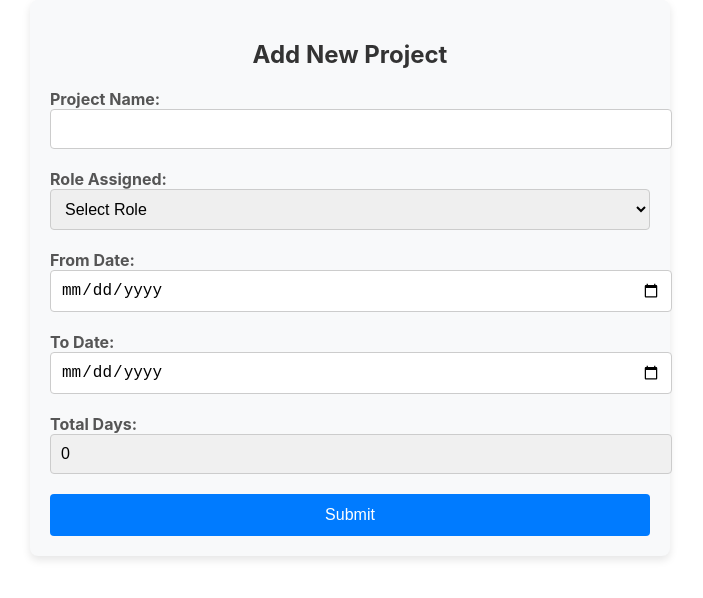
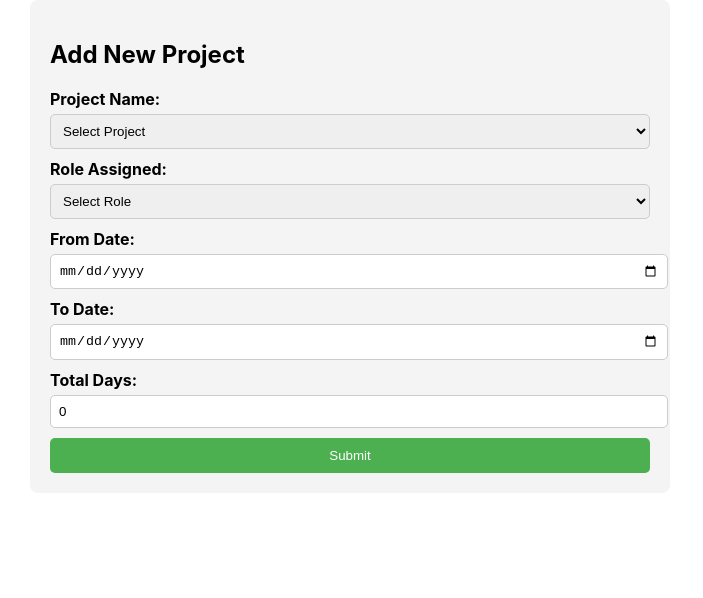
Before and after one commit to KarthickAshwin94/Skill_Matrix, a React (Create React App) app in the folder frontend/: page /user/projects in a window 1280 px wide. Shown: the top 598 px of the page, without its empty margins (290-993 px from the left). Built offline with nearby package versions, Linux system fonts and the light colour scheme.

Commit message:
Updated the UI

```diff
--- a/frontend/src/components/AdminDashboard.js
+++ b/frontend/src/components/AdminDashboard.js
@@ -2,6 +2,7 @@ import React, { useState } from 'react';
 import axios from 'axios';
 import './AdminDashboard.css';
 import LogoutButton from './LogoutButton';
+import './CertificationsPage.css';
 
 const AdminDashboard = () => {
   const [newUsername, setNewUsername] = useState('');
--- a/frontend/src/components/CertificationsPage.css
+++ b/frontend/src/components/CertificationsPage.css
@@ -1,57 +1,43 @@
 .certifications-container {
-  max-width: 500px;
+  max-width: 600px;
   margin: 0 auto;
   padding: 20px;
-  background-color: #f8f9fa;
-  border: 1px solid #ced4da;
-  border-radius: 8px;
-  box-shadow: 0 2px 4px rgba(0, 0, 0, 0.1);
+  border: 1px solid #ccc;
+  border-radius: 5px;
 }
 
 .certifications-container h2 {
-  font-size: 24px;
-  margin-bottom: 20px;
-  color: #333;
-}
-
-.certifications-container form {
-  display: flex;
-  flex-direction: column;
-}
-
-.certifications-container form div {
   margin-bottom: 20px;
 }
 
-.certifications-container form label {
-  font-size: 16px;
-  margin-bottom: 8px;
-  color: #555;
+.form-group {
+  margin-bottom: 20px;
 }
 
-.certifications-container form input[type="text"],
-.certifications-container form input[type="date"] {
-  padding: 10px;
-  border: 1px solid #ced4da;
-  border-radius: 4px;
-  font-size: 16px;
+label {
+  font-weight: bold;
 }
 
-.certifications-container form input[type="checkbox"] {
-  margin-right: 8px;
+.form-control {
+  width: 100%;
+  padding: 8px;
+  border: 1px solid #ccc;
+  border-radius: 5px;
 }
 
-.certifications-container form button[type="submit"] {
-  padding: 12px 24px;
+.form-check-input {
+  margin-right: 5px;
+}
+
+.btn-primary {
+  padding: 10px 20px;
   background-color: #007bff;
   color: #fff;
   border: none;
-  border-radius: 4px;
-  font-size: 16px;
+  border-radius: 5px;
   cursor: pointer;
-  transition: background-color 0.3s ease;
 }
 
-.certifications-container form button[type="submit"]:hover {
+.btn-primary:hover {
   background-color: #0056b3;
 }
--- a/frontend/src/components/CertificationsPage.js
+++ b/frontend/src/components/CertificationsPage.js
@@ -1,21 +1,19 @@
-
-
 import React, { useState } from 'react';
-import { Link, useLocation } from 'react-router-dom';
-import axios from 'axios'; // Import Axios library
+import { useLocation } from 'react-router-dom';
+import axios from 'axios';
 import './CertificationsPage.css';
 import { useNavigate } from 'react-router-dom';
 
 export default function CertificationsPage() {
   const location = useLocation();
   const { username } = location.state || {}
-  const navigate = useNavigate(); // Initialize useNavigate hook
+  const navigate = useNavigate();
 
   const [formData, setFormData] = useState({
     courseName: '',
     institutionName: '',
-    fromDate: null,
-    toDate: null,
+    fromDate: '',
+    toDate: '',
     score: '',
     isApproved: false,
   });
@@ -28,18 +26,16 @@ export default function CertificationsPage() {
   const handleSubmit = async (e) => {
     e.preventDefault();
     try {
-      console.log(username);
+      console.log()
       const response = await axios.post('http://localhost:5000/add-certification', { username, ...formData });
       if (response.status === 201) {
         console.log('Certification added successfully');
-        navigate('/user'); // Redirect to dashboard after successful submission
+        navigate('/user');
       } else {
         console.error('Failed to add certification');
-        // Handle error appropriately
       }
     } catch (error) {
       console.error('Error adding certification:', error);
-      // Handle error appropriately
     }
   };
 
@@ -48,49 +44,65 @@ export default function CertificationsPage() {
       <h2>Add New Certification</h2>
       <form onSubmit={handleSubmit}>
 
-      <div>
+        <div className="form-group">
           <label htmlFor="courseName">Course Name:</label>
-          <input
-            type="text"
+          <select
             id="courseName"
             name="courseName"
             value={formData.courseName}
             onChange={handleChange}
-          />
+            className="form-control"
+          >
+            <option value="">Select Course</option>
+            <option value="Programming in Java">Programming in Java</option>
+            <option value="Data Analytics using Python">Data Analytics using Python</option>
+            <option value="C#">C#</option>
+            <option value="Web Development">Web Development</option>
+          </select>
         </div>
 
-        <div>
+        <div className="form-group">
           <label htmlFor="institutionName">Institution Name:</label>
-          <input
-            type="text"
+          <select
             id="institutionName"
             name="institutionName"
             value={formData.institutionName}
             onChange={handleChange}
-          />
+            className="form-control"
+          >
+            <option value="">Select Institution</option>
+            <option value="NPTEL">NPTEL</option>
+            <option value="Coursera">Coursera</option>
+            <option value="Google">Google</option>
+            <option value="Prepinsta">Prepinsta</option>
+          </select>
         </div>
-        <div>
+
+        <div className="form-group">
           <label htmlFor="fromDate">From Date:</label>
           <input
             type="date"
             id="fromDate"
             name="fromDate"
-    value={formData.fromDate || ''}
+            value={formData.fromDate}
             onChange={handleChange}
+            className="form-control"
           />
         </div>
-<div>
+
+        <div className="form-group">
           <label htmlFor="toDate">To Date:</label>
           <input
             type="date"
             id="toDate"
             name="toDate"
-    value={formData.toDate || ''}
+            value={formData.toDate}
             onChange={handleChange}
+            className="form-control"
           />
         </div>
 
-        <div>
+        <div className="form-group">
           <label htmlFor="score">Score:</label>
           <input
             type="text"
@@ -98,19 +110,12 @@ export default function CertificationsPage() {
             name="score"
             value={formData.score}
             onChange={handleChange}
+            className="form-control"
           />
         </div>
-        <div>
-          <label htmlFor="isApproved">Is Approved:</label>
-          <input
-            type="checkbox"
-            id="isApproved"
-            name="isApproved"
-            checked={formData.isApproved}
-            onChange={(e) => setFormData({ ...formData, isApproved: e.target.checked })}
-          />
-        </div>
-        <button type="submit">Submit</button>
+
+
+        <button type="submit" className="btn btn-primary">Submit</button>
       </form>
     </div>
   );
--- a/frontend/src/components/ProjectsPage.css
+++ b/frontend/src/components/ProjectsPage.css
@@ -1,63 +1,47 @@
-.projects-container {
+.projectsContainer {
   max-width: 600px;
   margin: 0 auto;
   padding: 20px;
-    background-color: #f8f9fa;
+  background-color: #f4f4f4;
   border-radius: 8px;
-    box-shadow: 0 4px 8px rgba(0, 0, 0, 0.1);
 }
 
-  .projects-container h2 {
-    text-align: center;
-    margin-bottom: 20px;
+.title {
   font-size: 24px;
-    color: #333;
-  }
-
-  .projects-container form {
-    display: flex;
-    flex-direction: column;
-  }
-
-  .projects-container form div {
   margin-bottom: 20px;
 }
 
-  .projects-container label {
-    font-weight: bold;
-    margin-bottom: 5px;
-    color: #555;
+.form {
+  display: grid;
+  gap: 10px;
 }
 
-  .projects-container input[type="text"],
-  .projects-container input[type="date"],
-  .projects-container select {
-    width: 100%;
-    padding: 10px;
-    border: 1px solid #ccc;
-    border-radius: 4px;
-    font-size: 16px;
+.formGroup {
+  display: grid;
+  gap: 5px;
 }
 
-  .projects-container input[type="text"]:read-only {
-    background-color: #f0f0f0;
+.label {
+  font-weight: bold;
 }
 
-  .projects-container input[type="text"]:read-only,
-  .projects-container input[type="date"]:read-only {
-    cursor: not-allowed;
+.selectInput,
+.inputField {
+  padding: 8px;
+  border: 1px solid #ccc;
+  border-radius: 5px;
+  width: 100%;
 }
 
-  .projects-container button {
-    padding: 12px 20px;
-    background-color: #007bff;
-    color: #fff;
+.submitButton {
+  background-color: #4caf50;
+  color: white;
   border: none;
-    border-radius: 4px;
-    font-size: 16px;
+  border-radius: 5px;
+  padding: 10px 20px;
   cursor: pointer;
 }
 
-  .projects-container button:hover {
-    background-color: #0056b3;
+.submitButton:hover {
+  background-color: #45a049;
 }
--- a/frontend/src/components/ProjectsPage.js
+++ b/frontend/src/components/ProjectsPage.js
@@ -1,13 +1,11 @@
 import React, { useState } from 'react';
-import axios from 'axios'; // Import Axios library
-import './ProjectsPage.css';
-import { Link, useLocation } from 'react-router-dom';
+import axios from 'axios';
+import   './ProjectsPage.css';
+import { useLocation } from 'react-router-dom';
 
 const ProjectsPage = () => {
-
-
   const location = useLocation();
-  const { username } = location.state || {}
+  const { username } = location.state || {};
   const [formData, setFormData] = useState({
     projectName: '',
     roleAssigned: '',
@@ -23,34 +21,32 @@ const ProjectsPage = () => {
 
   const handleFromDateChange = (e) => {
     const fromDate = e.target.value;
-    setFormData(prevState => ({ ...prevState, fromDate }));
+    setFormData((prevState) => ({ ...prevState, fromDate }));
     calculateTotalDays(fromDate, formData.toDate);
   };
 
   const handleToDateChange = (e) => {
     const toDate = e.target.value;
-    setFormData(prevState => ({ ...prevState, toDate }));
+    setFormData((prevState) => ({ ...prevState, toDate }));
     calculateTotalDays(formData.fromDate, toDate);
   };
+
   const calculateTotalDays = (fromDate, toDate) => {
     if (fromDate && toDate) {
       const fromDateTime = new Date(fromDate).getTime();
       const toDateTime = new Date(toDate).getTime();
       const differenceInTime = toDateTime - fromDateTime;
       const differenceInDays = Math.ceil(differenceInTime / (1000 * 3600 * 24));
-      setFormData(prevState => ({ ...prevState, totalDays: differenceInDays }));
+      setFormData((prevState) => ({ ...prevState, totalDays: differenceInDays }));
     }
   };
-
 
   const handleSubmit = async (e) => {
     e.preventDefault();
     try {
-
-      const response = await axios.post('http://localhost:5000/add-project',  { username, ...formData });
+      const response = await axios.post('http://localhost:5000/add-project', { username, ...formData });
       if (response.status === 201) {
         console.log('Project added successfully');
-        // Clear form fields after successful submission
         setFormData({
           projectName: '',
           roleAssigned: '',
@@ -60,35 +56,40 @@ const ProjectsPage = () => {
         });
       } else {
         console.error('Failed to add project');
-        // Handle error appropriately
       }
     } catch (error) {
       console.error('Error adding project:', error);
-      // Handle error appropriately
     }
   };
 
   return (
-    <div className='projects-container'>
-      <h2>Add New Project</h2>
-      <form onSubmit={handleSubmit}>
-        <div>
-          <label htmlFor="projectName">Project Name:</label>
-          <input
-            type="text"
+    <div className='projectsContainer'>
+      <h2 className='title'>Add New Project</h2>
+      <form onSubmit={handleSubmit} className='form'>
+        <div className='formGroup'>
+          <label htmlFor="projectName" className='label'>Project Name:</label>
+          <select
             id="projectName"
             name="projectName"
             value={formData.projectName}
             onChange={handleChange}
-          />
+            className='selectInput'
+          >
+            <option value="">Select Project</option>
+            <option value="180 medicals">180 medicals</option>
+            <option value="UPI">UPI</option>
+            <option value="Net Banking">Net Banking</option>
+            <option value="Private Equity">Private Equity</option>
+          </select>
         </div>
-        <div>
-          <label htmlFor="roleAssigned">Role Assigned:</label>
+        <div className='formGroup'>
+          <label htmlFor="roleAssigned" className='label'>Role Assigned:</label>
           <select
             id="roleAssigned"
             name="roleAssigned"
             value={formData.roleAssigned}
             onChange={handleChange}
+            className='selectInput'
           >
             <option value="">Select Role</option>
             <option value="Developer">Developer</option>
@@ -97,37 +98,40 @@ const ProjectsPage = () => {
             <option value="Data Engineer">Data Engineer</option>
           </select>
         </div>
-        <div>
-          <label htmlFor="fromDate">From Date:</label>
+        <div className='formGroup'>
+          <label htmlFor="fromDate" className='label'>From Date:</label>
           <input
             type="date"
             id="fromDate"
             name="fromDate"
             value={formData.fromDate}
             onChange={handleFromDateChange}
+            className='inputField'
           />
         </div>
-        <div>
-          <label htmlFor="toDate">To Date:</label>
+        <div className='formGroup'>
+          <label htmlFor="toDate" className='label'>To Date:</label>
           <input
             type="date"
             id="toDate"
             name="toDate"
             value={formData.toDate}
             onChange={handleToDateChange}
+            className='inputField'
           />
         </div>
-        <div>
-          <label htmlFor="totalDays">Total Days:</label>
+        <div className='formGroup'>
+          <label htmlFor="totalDays" className='label'>Total Days:</label>
           <input
             type="text"
             id="totalDays"
             name="totalDays"
             value={formData.totalDays}
             readOnly
+            className='inputField'
           />
         </div>
-        <button type="submit">Submit</button>
+        <button type="submit" className='submitButton'>Submit</button>
       </form>
     </div>
   );
--- a/frontend/src/components/UserDashboard.js
+++ b/frontend/src/components/UserDashboard.js
@@ -1,6 +1,6 @@
 import React from 'react';
 import { useNavigate } from 'react-router-dom';
-import { Link, useLocation } from 'react-router-dom';
+import {  useLocation } from 'react-router-dom';
 import './UserDashboard.css';
 import LogoutButton from './LogoutButton';
 import './LogoutButton.css';
```
Also changed, not shown: frontend/src/components/SkillsPage.js (+3 -17 lines), 1 other file (tests, documents, lock files or other folders). Lines whose indentation alone changed are shown as unchanged.
